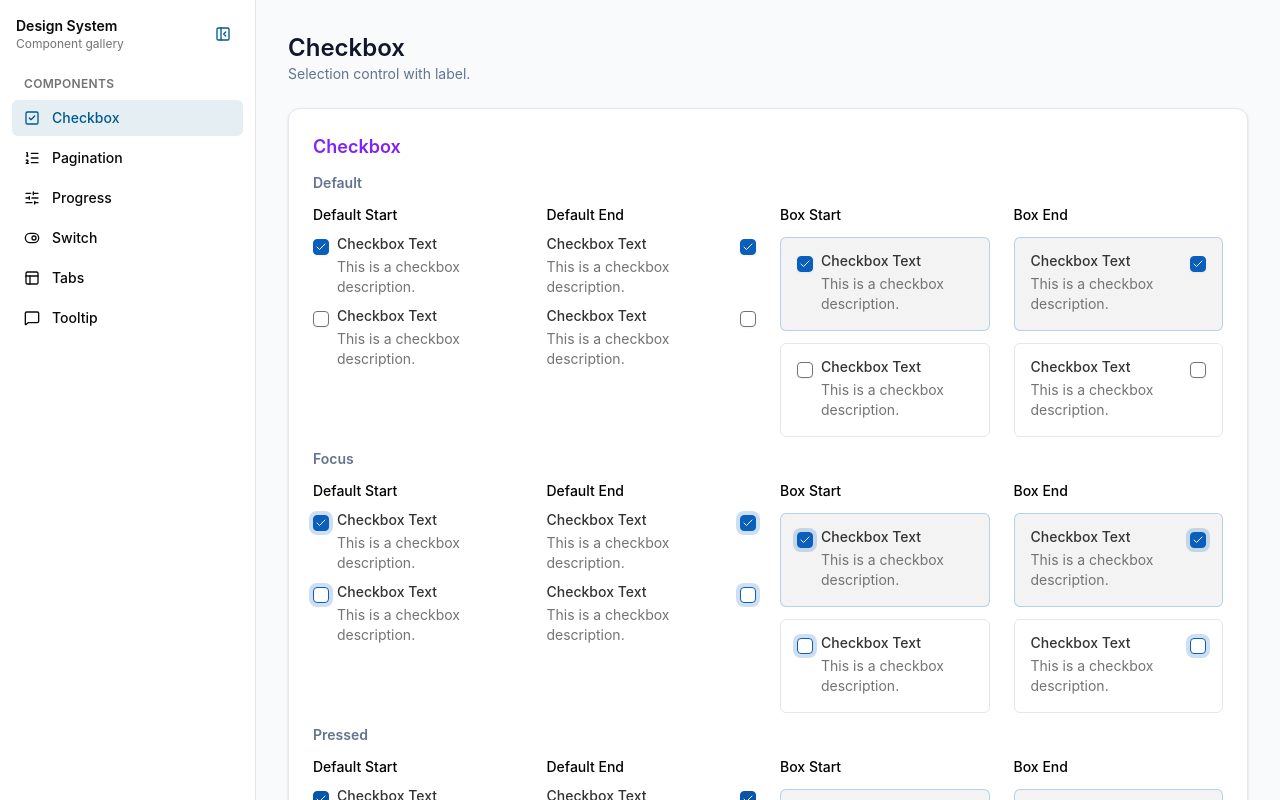
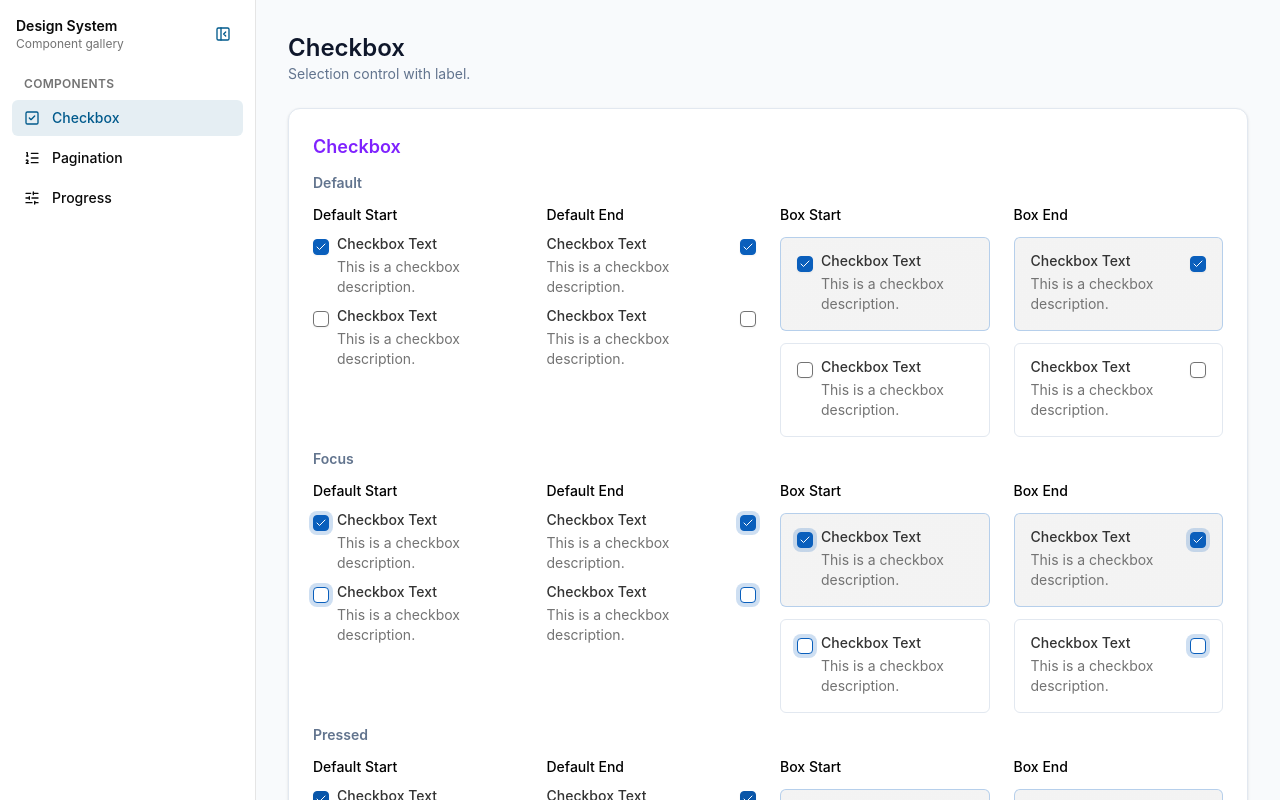
Before and after one commit to tarunk-mckesson26/react-poc, a React (Vite) app: page / in a window 1280 px wide. Shown: the top 800 px of the page. Built offline with nearby package versions, Linux system fonts and the light colour scheme.

Commit message:
removed few component not required

```diff
--- a/src/layouts/sideNav/componentDemos.tsx
+++ b/src/layouts/sideNav/componentDemos.tsx
@@ -244,6 +244,7 @@ export const componentDemos: ComponentDemo[] = [
   // { id: "select", label: "Select", description: "Dropdown selection.", render: () => <SelectDemo /> },
   // { id: "sonner", label: "Sonner", description: "Success and error toast notifications.", render: () => <SonnerDemo /> },
   // { id: "spinner", label: "Spinner", description: "Loading indicator.", render: () => <SpinnerDemo /> },
-  { id: "switch", label: "Switch", description: "Toggle control.", render: () => <SwitchDemo /> },
-  { id: "tabs", label: "Tabs", description: "Tabbed content panels.", render: () => <TabsDemo /> },
-  { id: "tooltip", label: "Tooltip", description: "Contextual hint on hover.", render: () => <TooltipDemo /> },]
+  // { id: "switch", label: "Switch", description: "Toggle control.", render: () => <SwitchDemo /> },
+  // { id: "tabs", label: "Tabs", description: "Tabbed content panels.", render: () => <TabsDemo /> },
+  // { id: "tooltip", label: "Tooltip", description: "Contextual hint on hover.", render: () => <TooltipDemo /> },
+  ]
```
